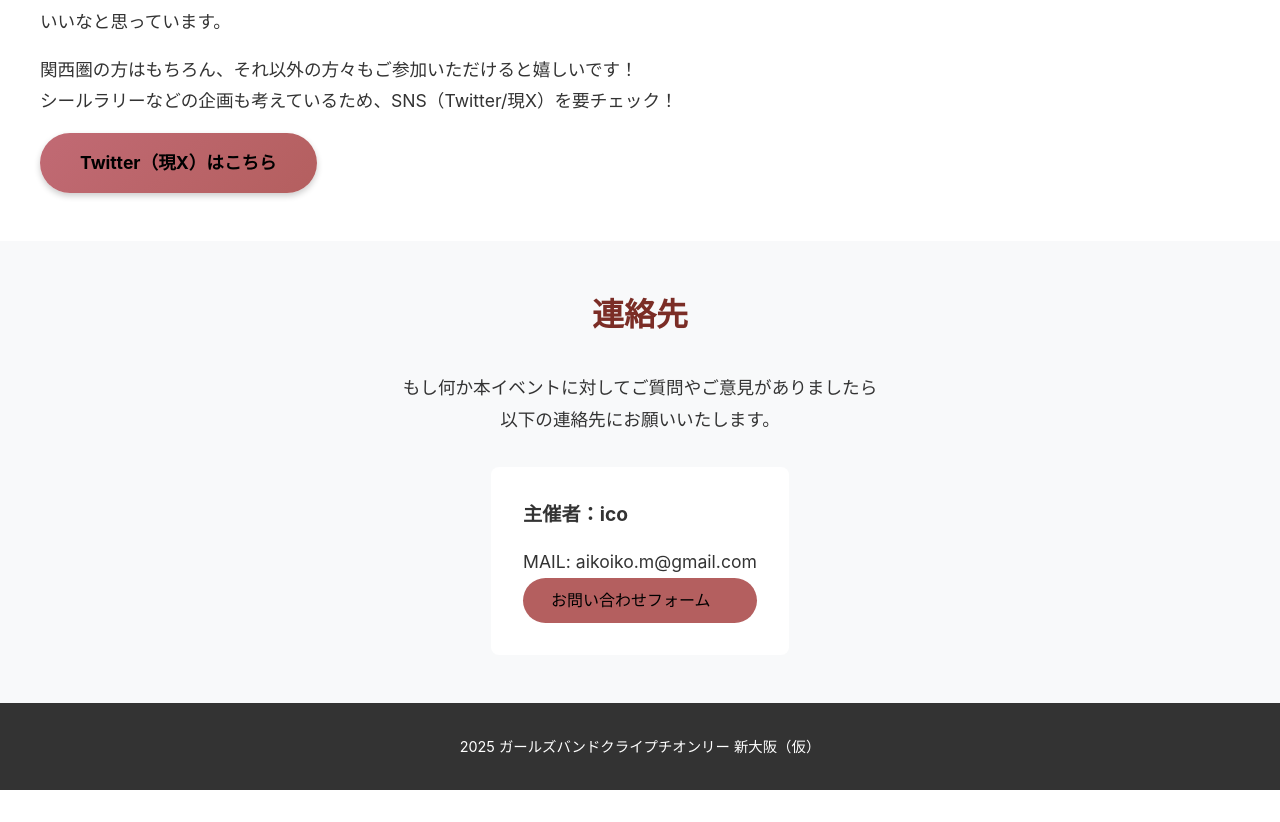
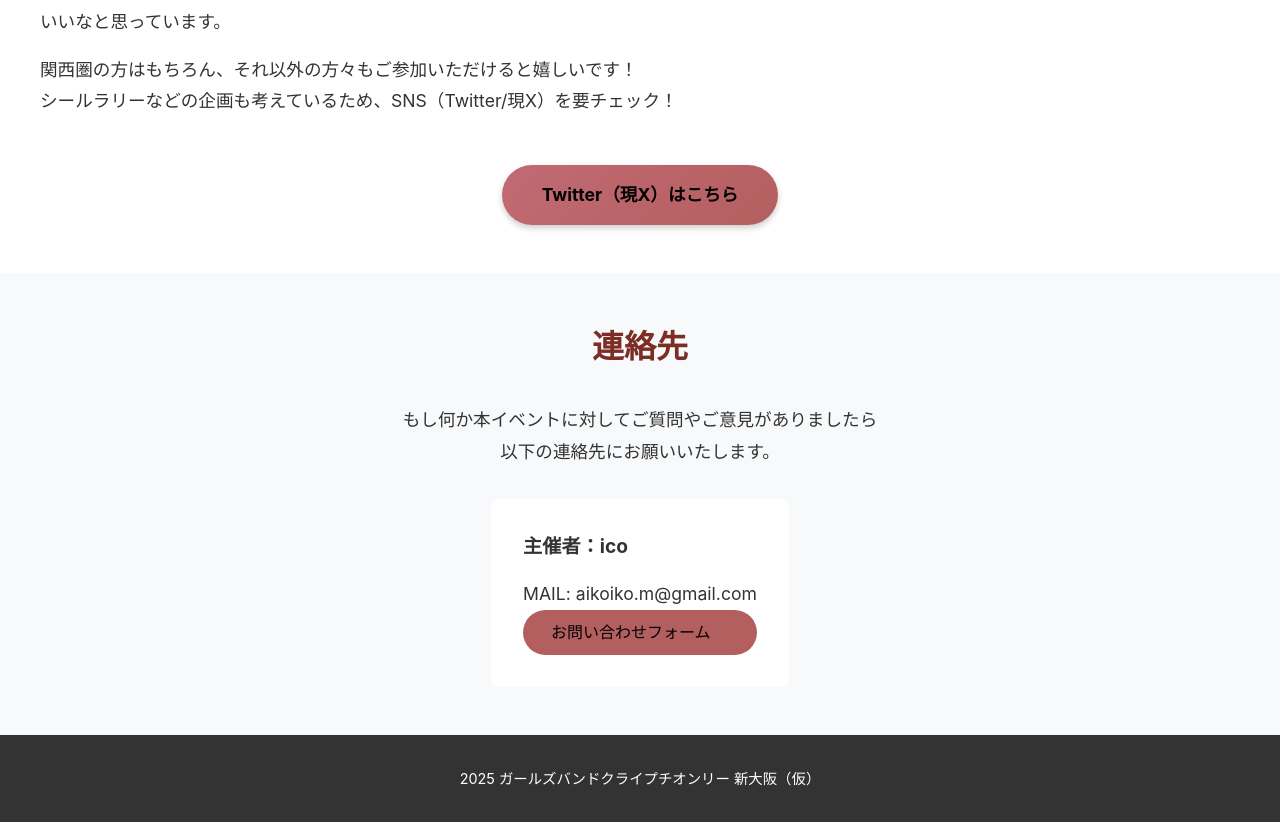
Before and after one commit to aikoikom/gbc_shinoosaka, a Next.js app: page /gbc_shinoosaka/ in a window 1280 px wide. Shown: the part 3121-3943 px from the top of the page. Before the commit the page ends 3911 px from the top, so only its background shows below. Built offline with nearby package versions, Linux system fonts and the light colour scheme.

Commit message:
Update EventPurpose.tsx

```diff
--- a/components/EventPurpose/EventPurpose.tsx
+++ b/components/EventPurpose/EventPurpose.tsx
@@ -19,7 +19,7 @@ export default function EventPurpose() {
             関西圏の方はもちろん、それ以外の方々もご参加いただけると嬉しいです！<br />
             シールラリーなどの企画も考えているため、SNS（Twitter/現X）を要チェック！<br />
           </p>
-          <div class="buttonarea">
+          <div className={styles.buttonarea}>
            <p className={styles.button}>
              <a href="https://x.com/gbc_shinoosaka" target="_blank">
              Twitter（現X）はこちら</a></p>
```
